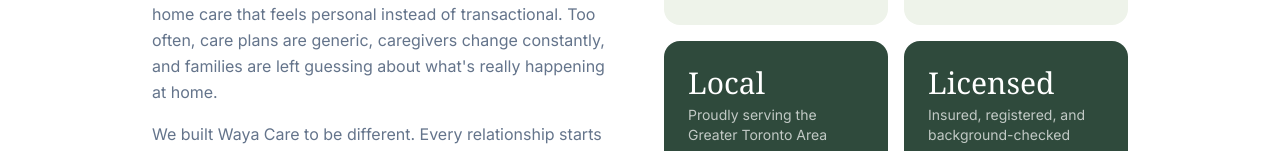
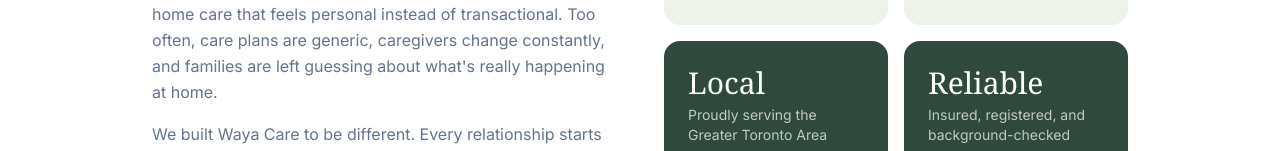
Before and after one commit to BizzOne-Digital/waya-care, a Next.js app: page /about in a window 1280 px wide. Shown: the part 571-722 px from the top of the page. Built offline with nearby package versions, Linux system fonts and the light colour scheme; a web font is replaced by a local one.

Commit message:
Change About stat card label from Licensed to Reliable

```diff
--- a/app/about/page.tsx
+++ b/app/about/page.tsx
@@ -59,7 +59,7 @@ export default function AboutPage() {
               <p className="text-white/70 text-sm">Proudly serving the Greater Toronto Area</p>
             </div>
             <div className="bg-navy rounded-2xl p-6">
-              <p className="font-display text-3xl text-white mb-1">Licensed</p>
+              <p className="font-display text-3xl text-white mb-1">Reliable</p>
               <p className="text-white/70 text-sm">Insured, registered, and background-checked</p>
             </div>
           </div>
```
